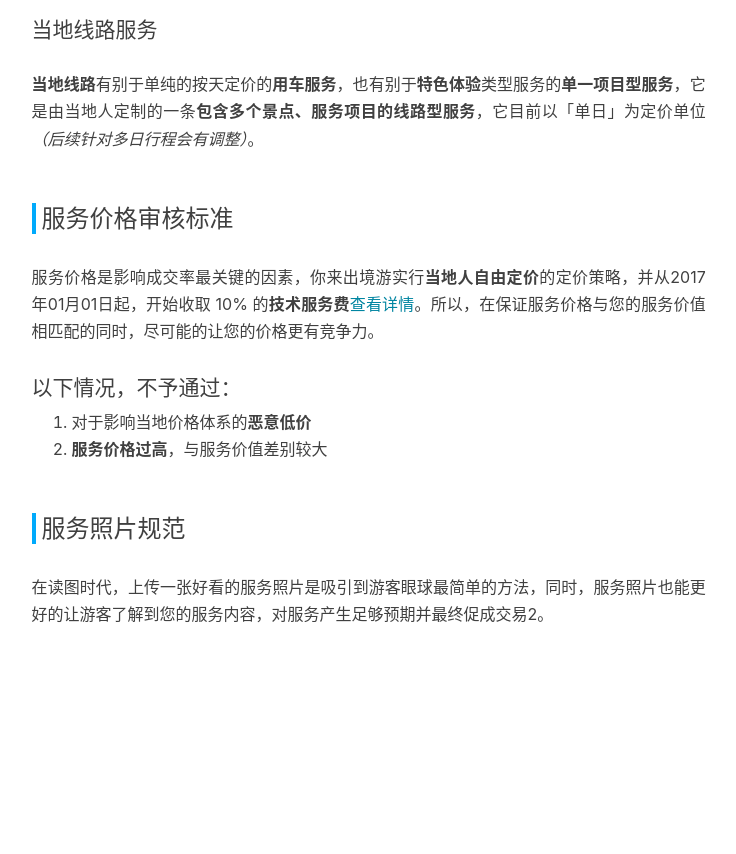
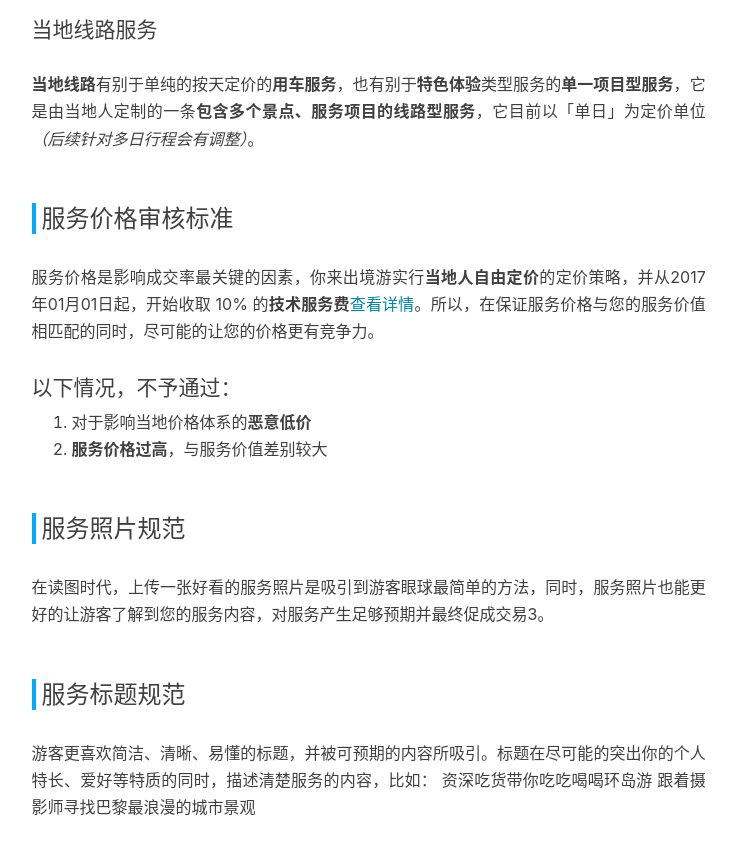
Before and after one commit to jinzhuonilai/jinzhuonilai.github.io, a Jekyll site: the page built from _posts/2017-01-18-audit.markdown, in a window 1280 px wide and 900 px high, scrolled down 1327 px. Shown: the top 854 px of the window, without its empty margins (244-980 px from the left). Built offline with Jekyll 4.4.1, drawn with Linux system fonts in a browser that asks for light colours; nearby versions of some CDN libraries; comment, search, counter and statistics services are not loaded; before the commit the page ends 2035 px from its top, so only the background shows below that.

Commit message:
Update 2017-01-18-audit.markdown

```diff
--- a/_posts/2017-01-18-audit.markdown
+++ b/_posts/2017-01-18-audit.markdown
@@ -42,4 +42,9 @@ header-img: "img/PostBack.png"
 2. **服务价格过高**，与服务价值差别较大
 
 ### 服务照片规范
-在读图时代，上传一张好看的服务照片是吸引到游客眼球最简单的方法，同时，服务照片也能更好的让游客了解到您的服务内容，对服务产生足够预期并最终促成交易2。
+在读图时代，上传一张好看的服务照片是吸引到游客眼球最简单的方法，同时，服务照片也能更好的让游客了解到您的服务内容，对服务产生足够预期并最终促成交易3。
+
+### 服务标题规范
+游客更喜欢简洁、清晰、易懂的标题，并被可预期的内容所吸引。标题在尽可能的突出你的个人特长、爱好等特质的同时，描述清楚服务的内容，比如：
+资深吃货带你吃吃喝喝环岛游
+跟着摄影师寻找巴黎最浪漫的城市景观
```
